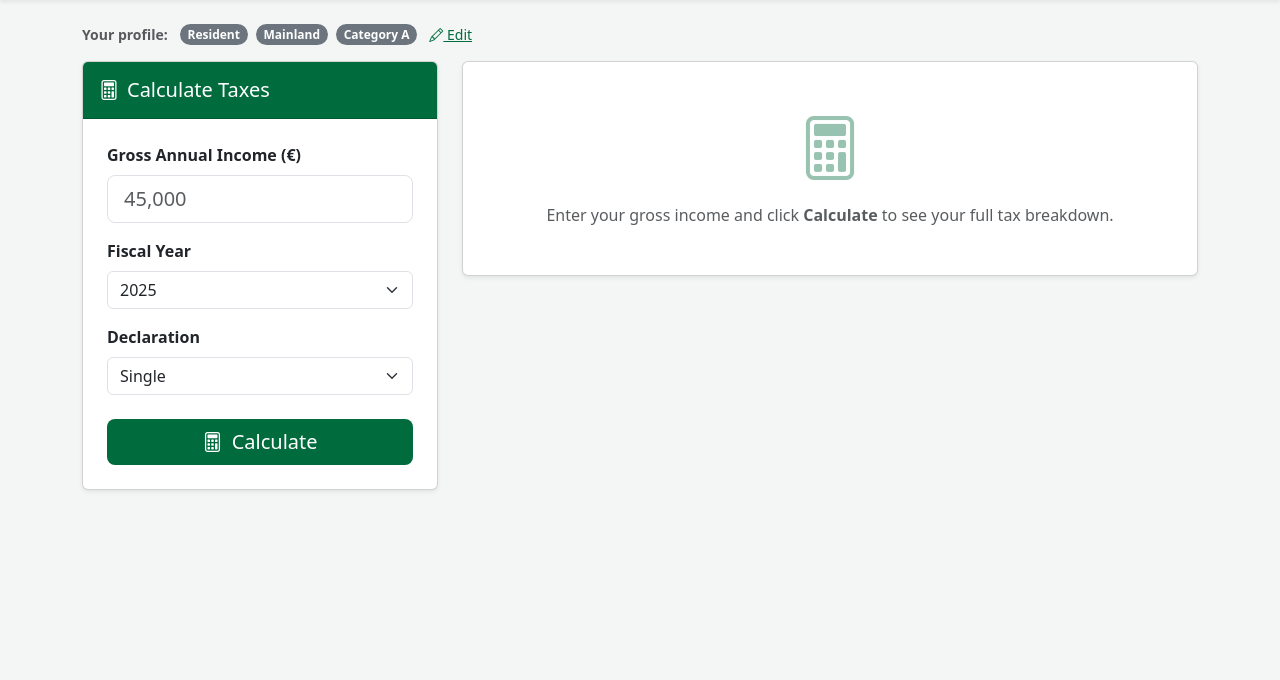
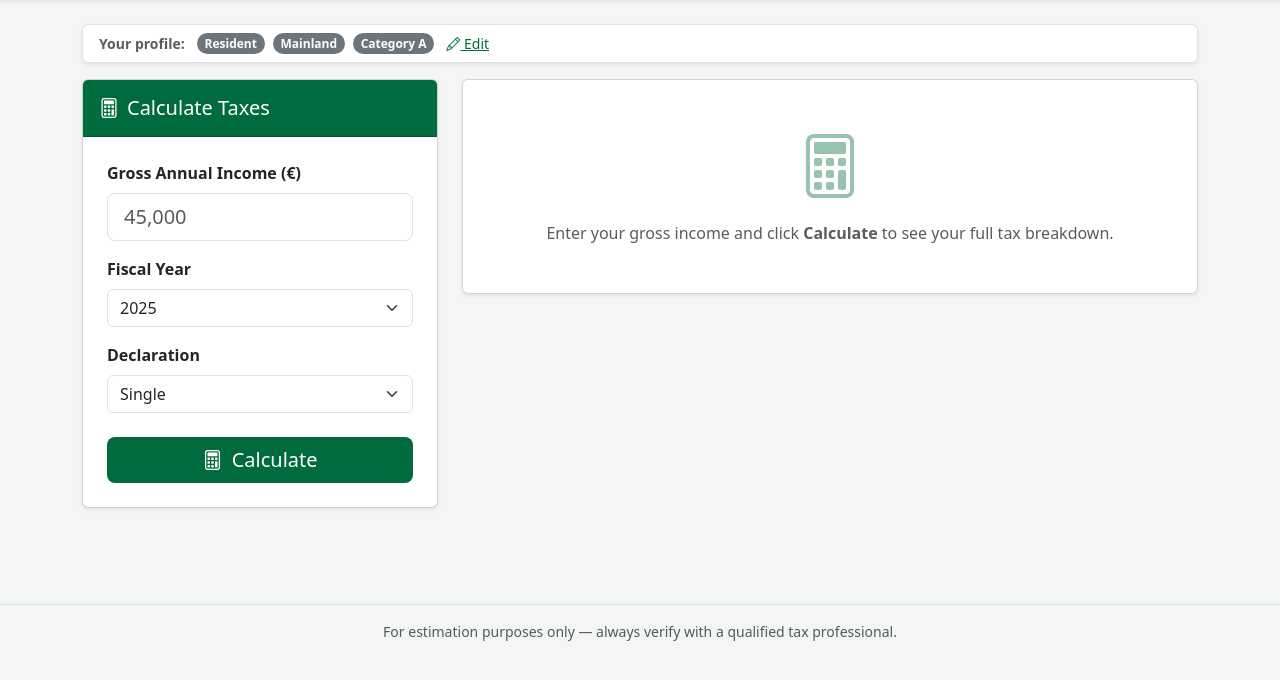
Before and after one commit to NPodlozhniy/portugal-taxes, a Flask app: page / in a window 1280 px wide. Shown: the part 57-737 px from the top of the page. Run offline with Flask 3, Linux system fonts and the light colour scheme; the visitor is signed in with stand-in values (Sample User, id 1); data that the repository does not hold is empty; some libraries are stand-ins or nearby versions.

Commit message:
Improve UX: hide irrelevant fields for NHR/NR, add Annual Net tile
- Hide Declaration field for NHR/NR users (flat rates make joint/single
  irrelevant); show explanatory info note instead
- Remove Joint/Single alternative from results for NHR/NR users
- Replace Gross Income summary tile with Annual Net (more useful)
- Fix Tax Breakdown description layout (own line below heading)
- Add subtle card styling to profile bar
- Add footer disclaimer on all pages

Co-Authored-By: Claude Sonnet 4.6 <noreply@anthropic.com>

```diff
--- a/app.py
+++ b/app.py
@@ -204,20 +204,21 @@ def index():
             })
           except Exception:
             pass
-        alt_kwargs = kwargs.copy()
-        alt_kwargs['status'] = 'joint' if status == 'single' else 'single'
-        try:
-          alt_inc = Income(**alt_kwargs)
-          alt_total = alt_inc.income_tax + alt_inc.social_security_tax + alt_inc.solidarity_tax
-          gain = (it + sst + st) - alt_total
-          alternatives.append({
-            'desc': f"{'Joint' if status == 'single' else 'Single'} Declaration",
-            'total_tax': alt_total,
-            'monthly_net': (i - alt_total)/12,
-            'gain': gain
-          })
-        except Exception:
-          pass
+        if residence not in ['nhr', 'nr']:
+          alt_kwargs = kwargs.copy()
+          alt_kwargs['status'] = 'joint' if status == 'single' else 'single'
+          try:
+            alt_inc = Income(**alt_kwargs)
+            alt_total = alt_inc.income_tax + alt_inc.social_security_tax + alt_inc.solidarity_tax
+            gain = (it + sst + st) - alt_total
+            alternatives.append({
+              'desc': f"{'Joint' if status == 'single' else 'Single'} Declaration",
+              'total_tax': alt_total,
+              'monthly_net': (i - alt_total)/12,
+              'gain': gain
+            })
+          except Exception:
+            pass
         if kids:
           alt_kwargs = kwargs.copy()
           alt_kwargs['kids'] = ''
@@ -323,21 +324,22 @@ def index():
           })
         except Exception:
           pass
-      # Try joint/single
-      alt_kwargs = kwargs.copy()
-      alt_kwargs['status'] = 'joint' if status == 'single' else 'single'
-      try:
-        alt_inc = Income(**alt_kwargs)
-        alt_total = alt_inc.income_tax + alt_inc.social_security_tax + alt_inc.solidarity_tax
-        gain = (it + sst + st) - alt_total
-        alternatives.append({
-          'desc': f"{'Joint' if status == 'single' else 'Single'} Declaration",
-          'total_tax': alt_total,
-          'monthly_net': (i - alt_total)/12,
-          'gain': gain
-        })
-      except Exception:
-        pass
+      # Try joint/single (only relevant for residents with progressive tax brackets)
+      if residence not in ['nhr', 'nr']:
+        alt_kwargs = kwargs.copy()
+        alt_kwargs['status'] = 'joint' if status == 'single' else 'single'
+        try:
+          alt_inc = Income(**alt_kwargs)
+          alt_total = alt_inc.income_tax + alt_inc.social_security_tax + alt_inc.solidarity_tax
+          gain = (it + sst + st) - alt_total
+          alternatives.append({
+            'desc': f"{'Joint' if status == 'single' else 'Single'} Declaration",
+            'total_tax': alt_total,
+            'monthly_net': (i - alt_total)/12,
+            'gain': gain
+          })
+        except Exception:
+          pass
       # Try with/without kids
       if kids:
         alt_kwargs = kwargs.copy()
--- a/templates/base.html
+++ b/templates/base.html
@@ -53,5 +53,10 @@
     {% block content %}{% endblock %}
   </div>
   <script src="https://cdn.jsdelivr.net/npm/bootstrap@5.3.0/dist/js/bootstrap.bundle.min.js"></script>
+  <footer class="border-top mt-5 py-3 text-center text-muted small">
+    <div class="container">
+      For estimation purposes only &mdash; always verify with a qualified tax professional.
+    </div>
+  </footer>
 </body>
 </html>
--- a/templates/index.html
+++ b/templates/index.html
@@ -2,7 +2,7 @@
 {% block content %}
 
 {# Profile summary chips #}
-<div class="d-flex flex-wrap gap-2 align-items-center mb-3">
+<div class="d-flex flex-wrap gap-2 align-items-center mb-3 bg-white border rounded px-3 py-2 shadow-sm">
   <span class="text-muted small fw-semibold me-1">Your profile:</span>
   <span class="badge rounded-pill bg-secondary">
     {% if profile.residence == 'r' %}Resident
@@ -48,6 +48,15 @@
               value="{{ request.form.expenses or '' }}" placeholder="1,200">
           </div>
           {% endif %}
+          {% if profile.residence in ['nhr', 'nr'] %}
+          <div class="mb-4">
+            <input type="hidden" name="status" value="single">
+            <div class="alert alert-info py-2 px-3 mb-0 small d-flex align-items-center gap-2">
+              <i class="bi bi-info-circle-fill flex-shrink-0"></i>
+              Declaration type doesn't apply — {{ 'NHR' if profile.residence == 'nhr' else 'Non-Resident' }} status uses a flat tax rate.
+            </div>
+          </div>
+          {% else %}
           <div class="mb-4">
             <label for="status" class="form-label fw-semibold">Declaration</label>
             <select class="form-select" id="status" name="status">
@@ -55,6 +64,7 @@
               <option value="joint" {% if request.form.get('status') == 'joint' %}selected{% endif %}>Joint (with spouse)</option>
             </select>
           </div>
+          {% endif %}
           <div class="d-grid">
             <button type="submit" class="btn btn-brand btn-lg">
               <i class="bi bi-calculator me-1"></i> Calculate
@@ -77,8 +87,8 @@
       <div class="col-6 col-lg-3">
         <div class="card text-center border-0 shadow-sm h-100">
           <div class="card-body py-3">
-            <div class="text-muted small mb-1">Gross Income</div>
-            <div class="fw-bold fs-5">{{ '{:,.0f}'.format(result.wages) }}€</div>
+            <div class="text-muted small mb-1">Annual Net</div>
+            <div class="fw-bold fs-5 text-success">{{ '{:,.0f}'.format(result.wages - result.total_tax) }}€</div>
           </div>
         </div>
       </div>
@@ -110,8 +120,8 @@
 
     {# Tax breakdown card #}
     <div class="card shadow-sm mb-4">
-      <div class="card-header bg-white py-3 d-flex justify-content-between align-items-center">
-        <h5 class="mb-0"><i class="bi bi-bar-chart me-2 text-brand"></i>Tax Breakdown</h5>
+      <div class="card-header bg-white py-3">
+        <h5 class="mb-1"><i class="bi bi-bar-chart me-2 text-brand"></i>Tax Breakdown</h5>
         <small class="text-muted">{{ result.desc.replace('<','').replace('>','') }}</small>
       </div>
       <div class="card-body p-4">
```
